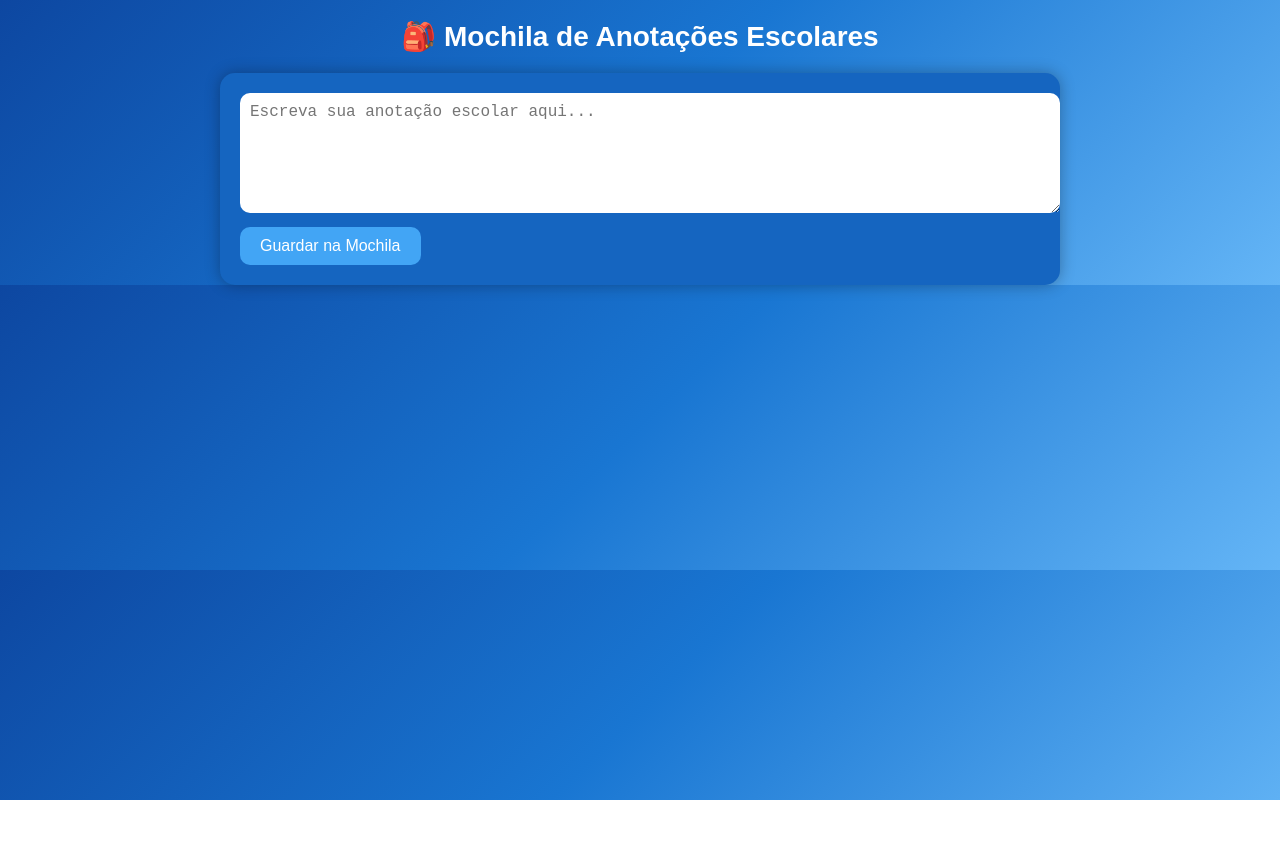
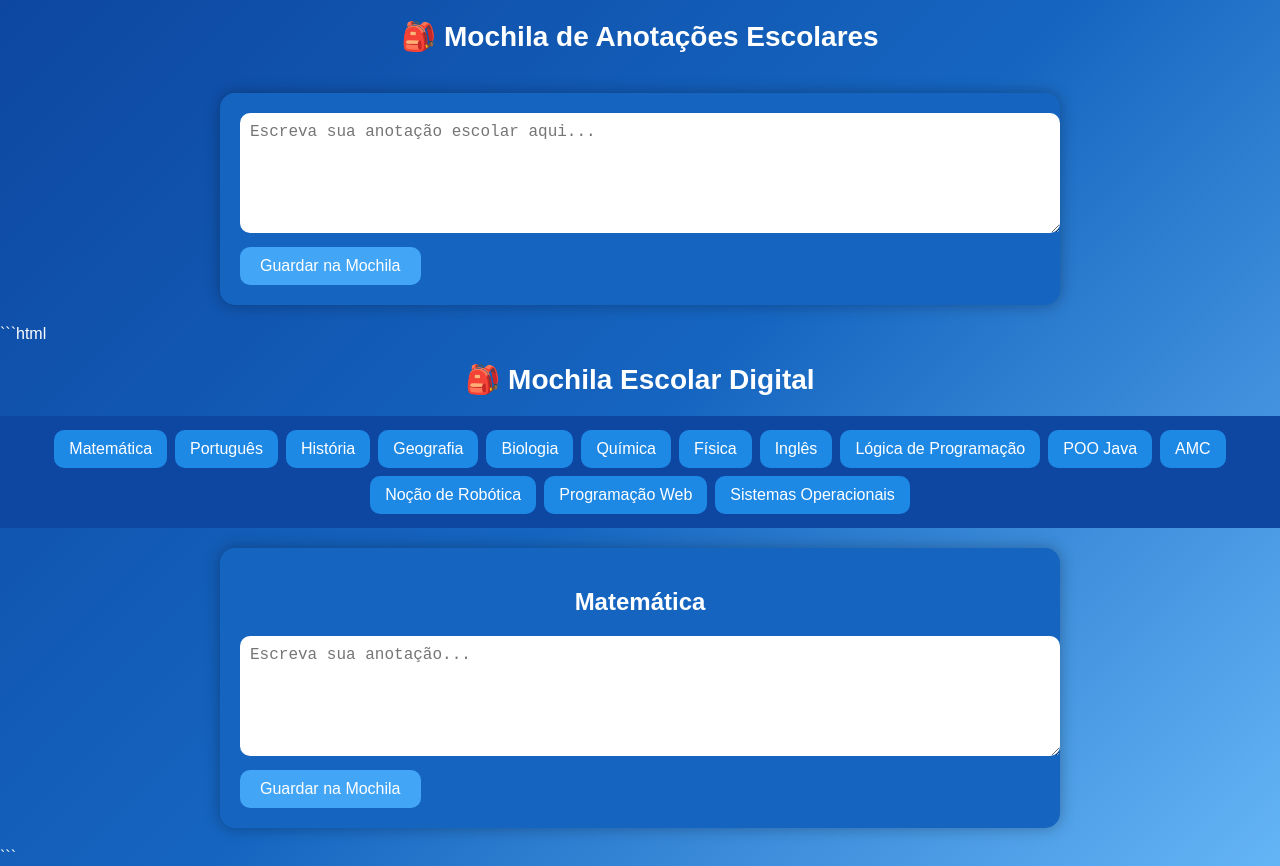
Before and after one commit to HASHEU-EUNICE/JULIA, a plain HTML site: page index.html in a window 1280 px wide. Before the commit the page ends 800 px from the top, so only its background shows below. Drawn offline with Linux system fonts and the light colour scheme.

Commit message:
Update index.html

````diff
--- a/index.html
+++ b/index.html
@@ -132,4 +132,242 @@ renderNotes();
 </script>
 
 </body>
+  ```html
+<!DOCTYPE html>
+<html lang="pt-BR">
+<head>
+<meta charset="UTF-8">
+<title>Mochila Escolar Digital</title>
+
+<style>
+
+body{
+font-family: Arial;
+margin:0;
+background: linear-gradient(135deg,#0d47a1,#1565c0,#64b5f6);
+color:white;
+}
+
+header{
+text-align:center;
+padding:20px;
+font-size:28px;
+font-weight:bold;
+}
+
+.tabs{
+display:flex;
+flex-wrap:wrap;
+justify-content:center;
+background:#0d47a1;
+padding:10px;
+}
+
+.tab{
+background:#1e88e5;
+border:none;
+margin:4px;
+padding:10px 15px;
+border-radius:10px;
+cursor:pointer;
+color:white;
+}
+
+.tab:hover{
+background:#42a5f5;
+}
+
+.container{
+width:90%;
+max-width:800px;
+margin:20px auto;
+background:#1565c0;
+padding:20px;
+border-radius:15px;
+}
+
+h2{
+text-align:center;
+}
+
+textarea{
+width:100%;
+height:100px;
+border-radius:10px;
+border:none;
+padding:10px;
+font-size:16px;
+}
+
+button{
+margin-top:10px;
+padding:10px 20px;
+border:none;
+border-radius:10px;
+background:#42a5f5;
+color:white;
+font-size:16px;
+cursor:pointer;
+}
+
+button:hover{
+background:#1e88e5;
+}
+
+.note{
+background:#bbdefb;
+color:#0d47a1;
+padding:10px;
+margin-top:10px;
+border-radius:10px;
+display:flex;
+justify-content:space-between;
+}
+
+.delete{
+background:#0d47a1;
+color:white;
+border:none;
+padding:5px 10px;
+border-radius:8px;
+cursor:pointer;
+}
+
+</style>
+</head>
+
+<body>
+
+<header>🎒 Mochila Escolar Digital</header>
+
+<div class="tabs" id="tabs"></div>
+
+<div class="container">
+
+<h2 id="materiaTitulo"></h2>
+
+<textarea id="noteInput" placeholder="Escreva sua anotação..."></textarea>
+
+<button onclick="addNote()">Guardar na Mochila</button>
+
+<div id="notes"></div>
+
+</div>
+
+<script>
+
+const materias = [
+"Matemática",
+"Português",
+"História",
+"Geografia",
+"Biologia",
+"Química",
+"Física",
+"Inglês",
+"Lógica de Programação",
+"POO Java",
+"AMC",
+"Noção de Robótica",
+"Programação Web",
+"Sistemas Operacionais"
+];
+
+let materiaAtual = materias[0];
+
+function criarAbas(){
+
+const tabs = document.getElementById("tabs");
+
+materias.forEach(m=>{
+const btn = document.createElement("button");
+btn.innerText = m;
+btn.className="tab";
+btn.onclick=()=>selecionarMateria(m);
+tabs.appendChild(btn);
+});
+
+}
+
+function selecionarMateria(m){
+
+materiaAtual = m;
+
+document.getElementById("materiaTitulo").innerText = m;
+
+renderNotes();
+
+}
+
+function getNotes(){
+
+return JSON.parse(localStorage.getItem(materiaAtual)) || [];
+
+}
+
+function saveNotes(notes){
+
+localStorage.setItem(materiaAtual,JSON.stringify(notes));
+
+}
+
+function renderNotes(){
+
+const notesDiv = document.getElementById("notes");
+notesDiv.innerHTML="";
+
+let notes = getNotes();
+
+notes.forEach((note,index)=>{
+
+notesDiv.innerHTML += `
+<div class="note">
+<span>${note}</span>
+<button class="delete" onclick="deleteNote(${index})">Excluir</button>
+</div>
+`;
+
+});
+
+}
+
+function addNote(){
+
+const input = document.getElementById("noteInput");
+
+if(input.value.trim()=="") return;
+
+let notes = getNotes();
+
+notes.push(input.value);
+
+saveNotes(notes);
+
+input.value="";
+
+renderNotes();
+
+}
+
+function deleteNote(index){
+
+let notes = getNotes();
+
+notes.splice(index,1);
+
+saveNotes(notes);
+
+renderNotes();
+
+}
+
+criarAbas();
+selecionarMateria(materias[0]);
+
+</script>
+
+</body>
 </html>
+```
+
+</html>
````
